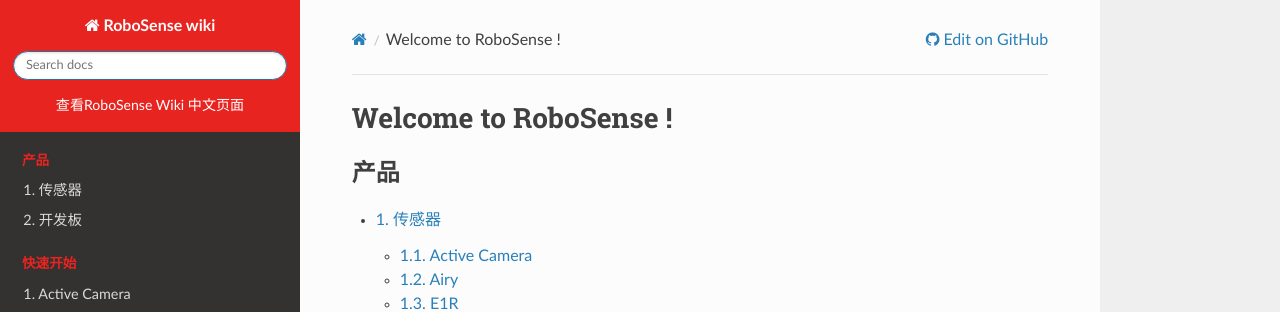
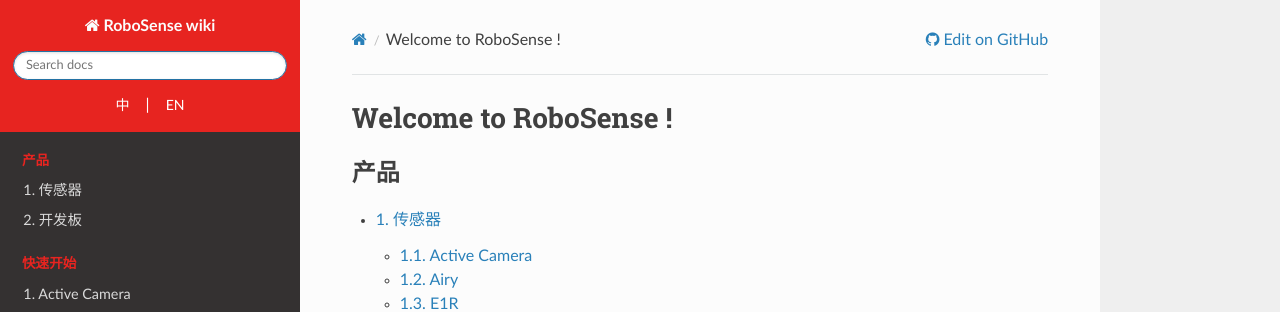
Before and after one commit to LyiL/rs_wiki_en, a Sphinx documentation site: the page built from source/index.rst, in a window 1280 px wide. Shown: the top 312 px of the page. Built offline with Sphinx 7.4.7 and the Read the Docs theme 3.1.0, drawn with Linux system fonts in a browser that asks for light colours; pages that are not in the unit, such as notebooks, are missing from menus.

Commit message:
功能优化

```diff
--- a/source/_templates/layout.html
+++ b/source/_templates/layout.html
@@ -12,11 +12,19 @@
 
 {% block sidebartitle %}
   {{ super() }}
-  <a
-    href="https://rs-wiki-cn.readthedocs.io/zh-cn/latest"
-    class="sidebar-brand"
-    style="color: white; margin-bottom: 0; margin-top: 0.7em; font-weight: normal; font-size: 88%"
-  >
-    查看RoboSense Wiki 中文页面
-  </a>
+    <a
+      href="https://rs-wiki-cn.readthedocs.io/zh-cn/latest/"
+      class="sidebar-brand"
+      style="color: #fff; margin-bottom: 0; margin-top: 0.7em; font-weight: normal; font-size: 88%"
+    >
+      中
+    </a>
+    <span style="display: inline-block; margin: 0px 6px; color: #fff;">|</span>
+    <a
+      href="https://rs-wiki-en.readthedocs.io/en/latest/"
+      class="sidebar-brand"
+      style="color: #fff; margin-bottom: 0; margin-top: 0.7em; font-weight: normal; font-size: 88%"
+    >
+      EN
+    </a>
 {% endblock %}
```
